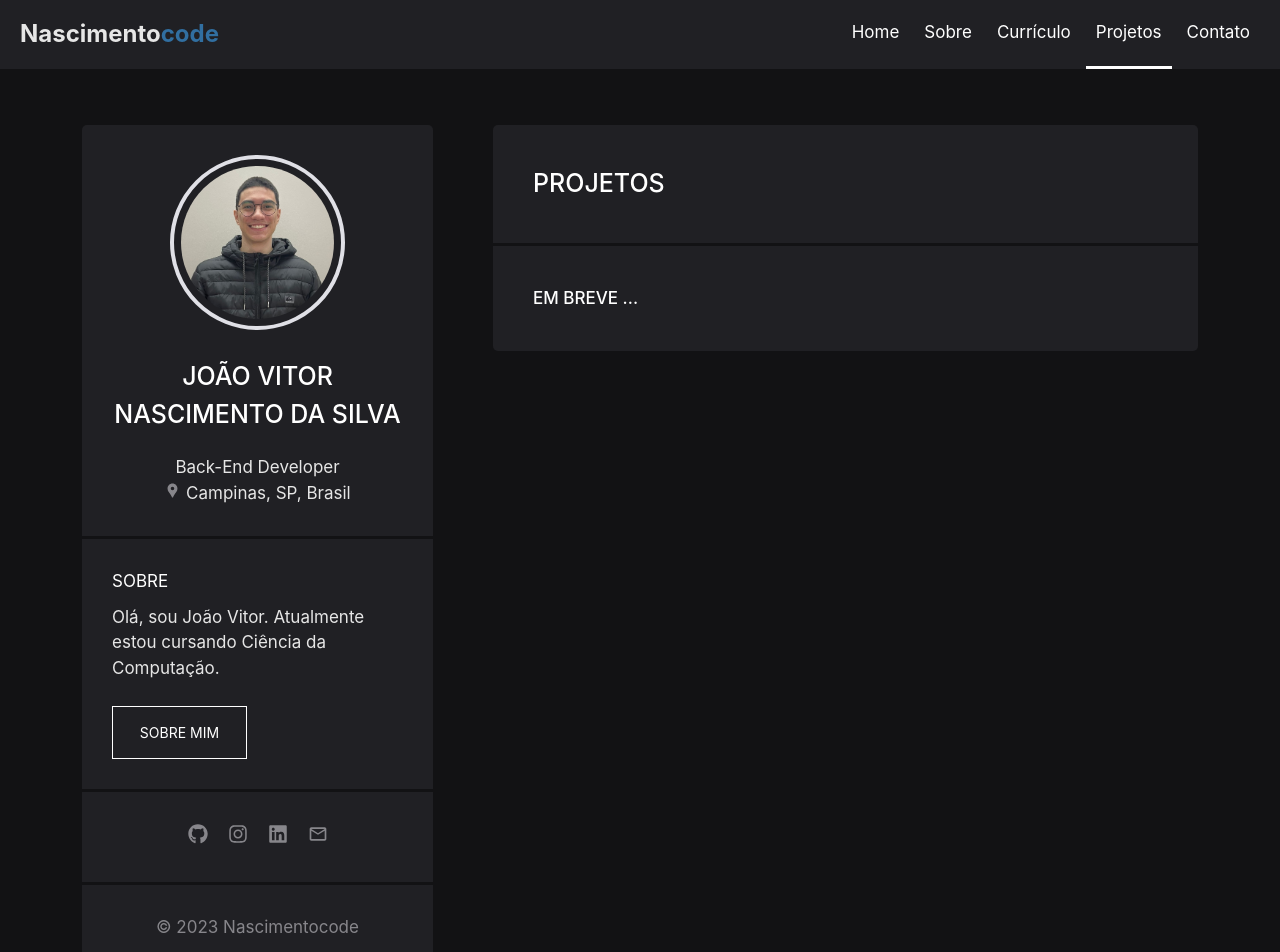
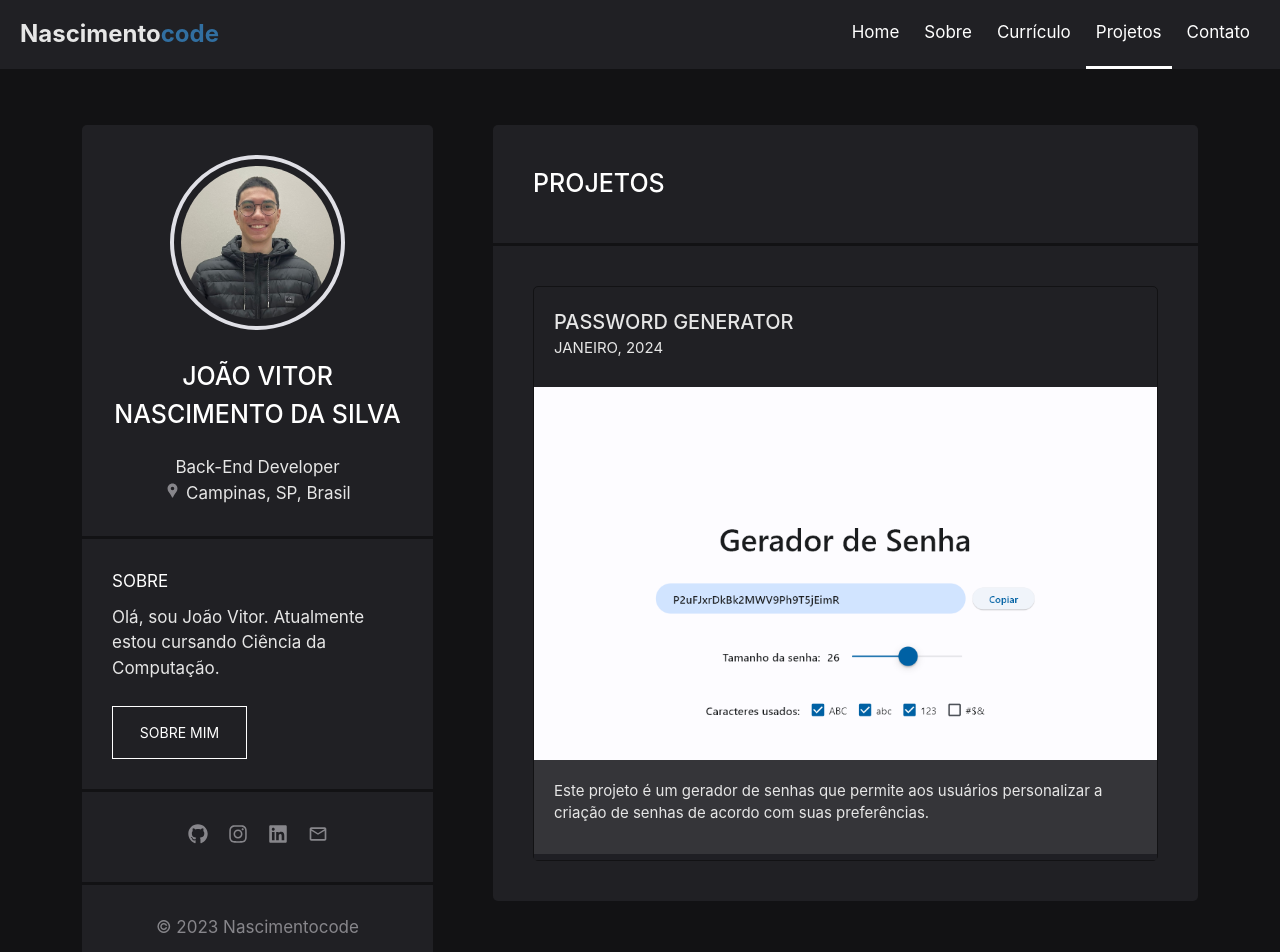
Before and after one commit to nascimentocode/personal-website, a React (Vite) app: page /personal-website/projetos in a window 1280 px wide. Shown: the top 952 px of the page. Built offline with nearby package versions, Linux system fonts and the light colour scheme.

Commit message:
creating project card component

```diff
--- a/index.html
+++ b/index.html
@@ -3,10 +3,10 @@
   <head>
     <meta charset="UTF-8" />
     <meta name="viewport" content="width=device-width, initial-scale=1.0" />
-    <link rel="apple-touch-icon" sizes="180x180" href="public/favico/apple-touch-icon.png">
-    <link rel="icon" type="image/png" sizes="32x32" href="public/favico/favicon-32x32.png">
-    <link rel="icon" type="image/png" sizes="16x16" href="public/favico/favicon-16x16.png">
-    <link rel="manifest" href="public/favico/site.webmanifest">
+    <link rel="apple-touch-icon" sizes="180x180" href="/favico/apple-touch-icon.png">
+    <link rel="icon" type="image/png" sizes="32x32" href="/favico/favicon-32x32.png">
+    <link rel="icon" type="image/png" sizes="16x16" href="/favico/favicon-16x16.png">
+    <link rel="manifest" href="/favico/site.webmanifest">
     <script type="text/javascript">
       (function(l) {
         if (l.search[1] === '/' ) {
--- /dev/null
+++ b/src/components/CardProject.jsx
@@ -0,0 +1,20 @@
+import "../index.css"
+
+function CardProject({link, title, data, img, desc}){
+    return (
+        <div id="card-project">
+            <div id="card-header">
+                <a href={link} target="_blank">{title}</a>
+                <p>{data}</p>
+            </div>
+            <div id="card-img">
+                <img src={img} alt="Tela da aplicação" />
+            </div>
+            <div id="card-description">
+                <p>{desc}.</p>
+            </div>
+        </div>
+    )
+}
+
+export default CardProject
--- a/src/index.css
+++ b/src/index.css
@@ -275,6 +275,55 @@ section h2 {
   padding: 0 10px;
 }
 
+#card-project{
+  position: relative;
+  border: 1px solid var(--bg-color-primary);
+  border-radius: 5px;
+}
+
+#card-header{
+  height: 100px;
+  padding: 20px;
+}
+
+#card-header a{
+  font-size: 20px;
+  text-transform: uppercase;
+  border: none;
+  font-weight: 500;
+  color: var(--color-secondary);
+}
+
+#card-header p{
+  font-size: 15px;
+  color: var(--color-secondary);
+}
+
+#card-img {
+  width: 100%;
+}
+
+#card-img img{
+  width: 100%;
+  max-height: 600px;
+  object-fit: cover;
+  object-position: center;
+}
+
+#card-description{
+  position: absolute;
+  bottom: 0;
+  height: 100px;
+  padding: 20px;
+  background-color: rgba(32, 32, 36, 90%);
+  width: 100%;
+}
+
+#card-description p{
+  font-size: 15px;
+  color: var(--color-secondary);
+}
+
 /* Content/Contato */
 #form-contact {
   display: flex;
--- a/src/routes/Projects.jsx
+++ b/src/routes/Projects.jsx
@@ -1,4 +1,6 @@
 import "../index.css"
+
+import CardProject from "../components/CardProject"
 
 function Projects() {
     return (
@@ -6,7 +8,13 @@ function Projects() {
             <h2>Projetos</h2>
             <div className="divider-content"></div>
             <div className="section-content">
-                <h3>Em breve ...</h3>
+                <CardProject
+                    link="https://github.com/nascimentocode/password-generator"
+                    title="Password Generator"
+                    data="JANEIRO, 2024"
+                    img="public/screenPasswordGenerator.png"
+                    desc="Este projeto é um gerador de senhas que permite aos usuários personalizar a criação de senhas de acordo com suas preferências"
+                />
             </div>
         </section>
     )
```
Also changed, not shown: public/screenPasswordGenerator.png (added).
